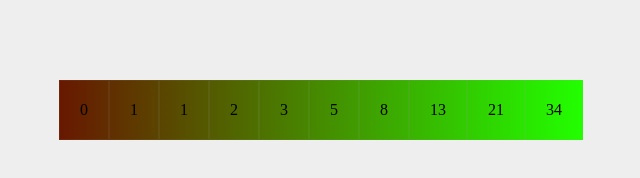
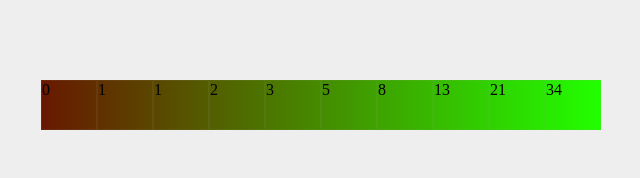
Before and after one commit to jayhyllie/school-flexBoxBootCamp, a plain HTML site: page Fibonacci/index.html in a window 1280 px wide. Shown: the whole page, without its empty margins (319-959 px from the left). Drawn offline with Linux system fonts and the light colour scheme.

Commit message:
Update style.css

```diff
--- a/style.css
+++ b/style.css
@@ -97,14 +97,15 @@ img {
 
 .fibo-items {
     display: flex;
-    flex-flow: row wrap;
+    width: 50%;
+    height: 50px;
     background: linear-gradient(0.25turn, #681800,#22ff00);
 }
 .fibo-item {
-    padding: 20px;
+    flex: 1;
     border: 1px solid rgba(152, 152, 152, 0.1);
 }
-.fibo-item:nth-of-type(1) { flex-grow: 0.5; }
+/* .fibo-item:nth-of-type(1) { flex-grow: 0.5; }
 .fibo-item:nth-of-type(2) { flex-grow: 1; }
 .fibo-item:nth-of-type(3) { flex-grow: 1; }
 .fibo-item:nth-of-type(4) { flex-grow: 1.5; }
@@ -113,4 +114,4 @@ img {
 .fibo-item:nth-of-type(7) { flex-grow: 3; }
 .fibo-item:nth-of-type(8) { flex-grow: 3.5; }
 .fibo-item:nth-of-type(9) { flex-grow: 4; }
-.fibo-item:nth-of-type(10) { flex-grow: 5; }
+.fibo-item:nth-of-type(10) { flex: 5; } */
```
